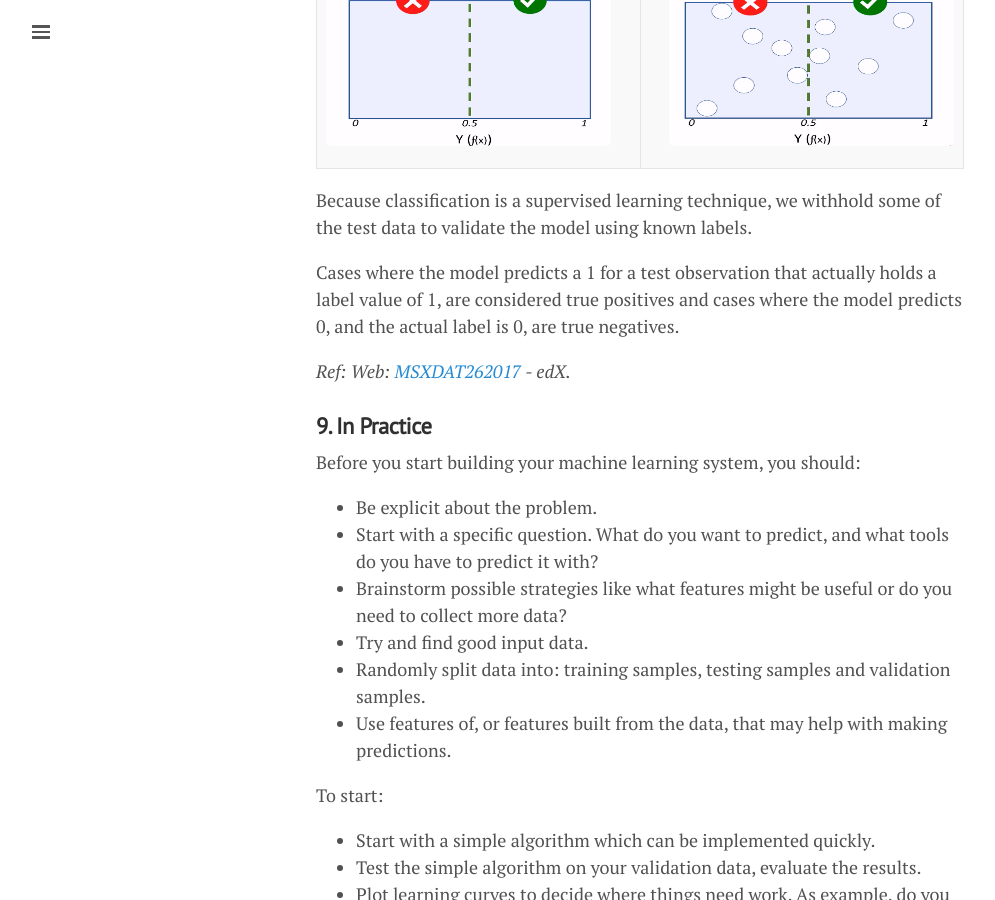
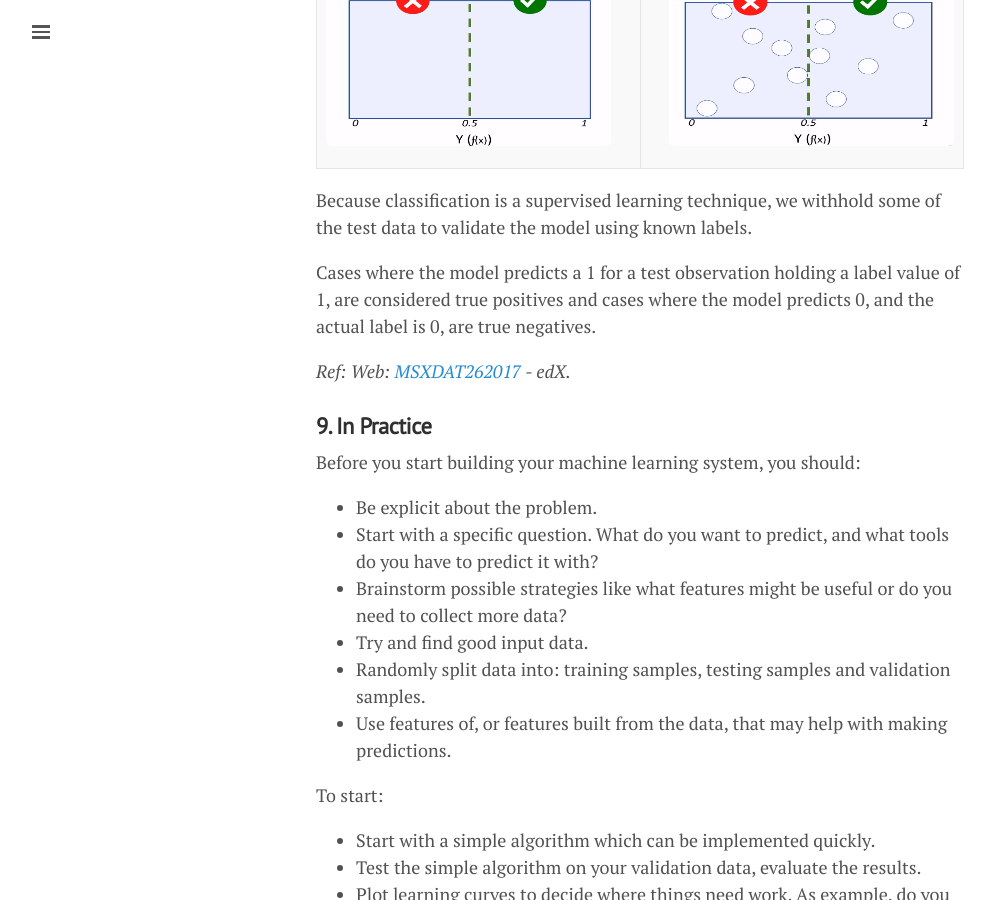
Before and after one commit to lgeurts/lgeurts.github.io, a Jekyll site: the page built from _posts/2018-06-29-artificial-intelligence-basics.md, in a window 1280 px wide and 900 px high, scrolled down 6103 px. Shown: the whole window, without its empty margins (0-995 px from the left). Built offline with Jekyll 4.4.1, drawn with Linux system fonts in a browser that asks for light colours; nearby versions of some CDN libraries.

Commit message:
Update 2018-06-29-artificial-intelligence-basics.md

```diff
--- a/_posts/2018-06-29-artificial-intelligence-basics.md
+++ b/_posts/2018-06-29-artificial-intelligence-basics.md
@@ -159,7 +159,7 @@ When using this model to predict values, the resulting value is classed as 1 or
 
 Because classification is a supervised learning technique, we withhold some of the test data to validate the model using known labels.
 
-Cases where the model predicts a 1 for a test observation that actually holds a label value of 1, are considered true positives and cases where the model predicts 0, and the actual label is 0, are true negatives.
+Cases where the model predicts a 1 for a test observation holding a label value of 1, are considered true positives and cases where the model predicts 0, and the actual label is 0, are true negatives.
 
 *Ref: Web: [MSXDAT262017](https://www.youtube.com/watch?v=1O0_u9WRo-0/) - edX.*
 
```
